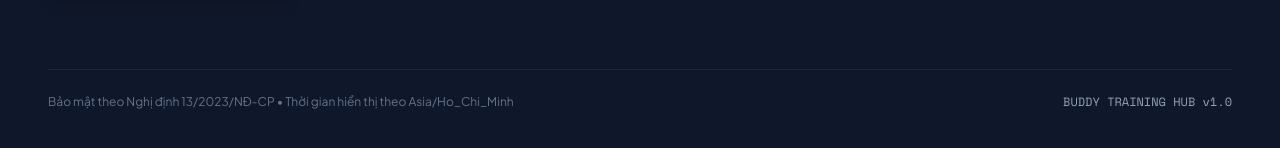
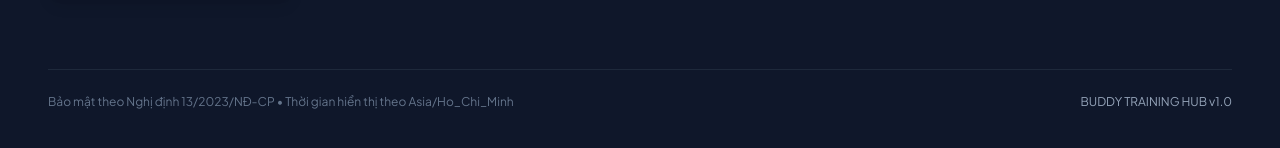
Before and after one commit to toilahieu1106/buddy-training-hub, a Next.js app: page / in a window 1280 px wide. Shown: the part 642-790 px from the top of the page. Built offline with nearby package versions, Linux system fonts and the light colour scheme.

Commit message:
fix: enforce Plus Jakarta Sans universally with Google Fonts import and body class

```diff
--- a/app/globals.css
+++ b/app/globals.css
@@ -1,3 +1,5 @@
+@import url('https://fonts.googleapis.com/css2?family=Plus+Jakarta+Sans:ital,wght@0,300;0,400;0,500;0,600;0,700;0,800;1,400;1,600&display=swap');
+
 @tailwind base;
 @tailwind components;
 @tailwind utilities;
@@ -8,21 +10,15 @@
   --background-end-rgb: 241, 245, 249;
 }
 
+*, body, input, textarea, select, button, h1, h2, h3, h4, h5, h6 {
+  font-family: 'Plus Jakarta Sans', var(--font-plus-jakarta-sans), system-ui, -apple-system, BlinkMacSystemFont, "Segoe UI", Roboto, sans-serif !important;
+}
+
 body {
   color: rgb(var(--foreground-rgb));
   background: #F8FAFC;
-  font-family: var(--font-plus-jakarta-sans), system-ui, -apple-system, BlinkMacSystemFont, "Segoe UI", Roboto, sans-serif;
   -webkit-font-smoothing: antialiased;
   -moz-osx-font-smoothing: grayscale;
-}
-
-input, textarea, select, button {
-  font-family: var(--font-plus-jakarta-sans), system-ui, -apple-system, BlinkMacSystemFont, "Segoe UI", Roboto, sans-serif;
-}
-
-h1, h2, h3, h4, h5, h6, .font-heading {
-  font-family: var(--font-plus-jakarta-sans), system-ui, -apple-system, BlinkMacSystemFont, "Segoe UI", Roboto, sans-serif;
-  letter-spacing: -0.015em;
 }
 
 /* Custom utility classes without icons */
--- a/app/layout.tsx
+++ b/app/layout.tsx
@@ -28,7 +28,7 @@ export default function RootLayout({
 }>) {
   return (
     <html lang="vi" className={`${plusJakartaSans.variable} ${spaceMono.variable}`}>
-      <body className="min-h-screen antialiased text-slate-900 bg-slate-50 font-sans selection:bg-slate-800 selection:text-white">
+      <body className={`${plusJakartaSans.className} min-h-screen antialiased text-slate-900 bg-slate-50 selection:bg-slate-800 selection:text-white`}>
         {children}
       </body>
     </html>
```
